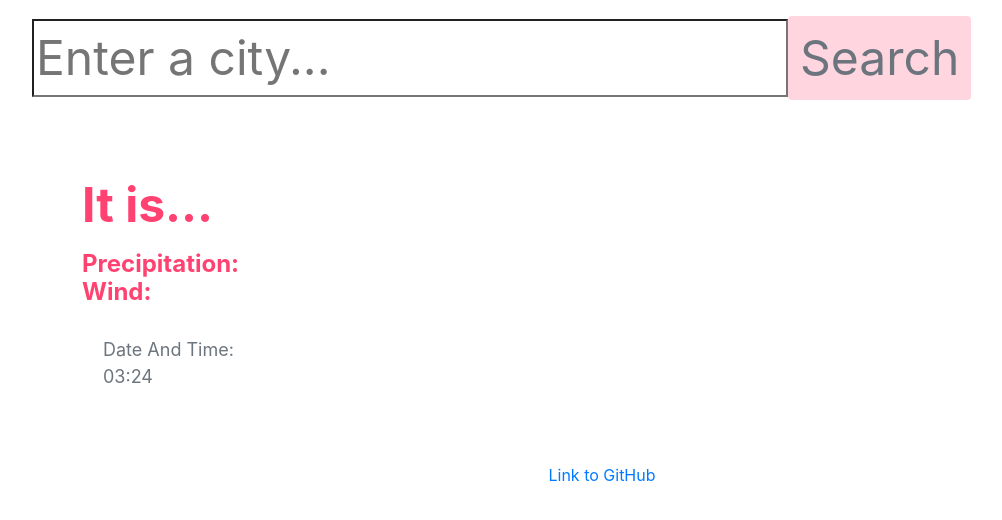
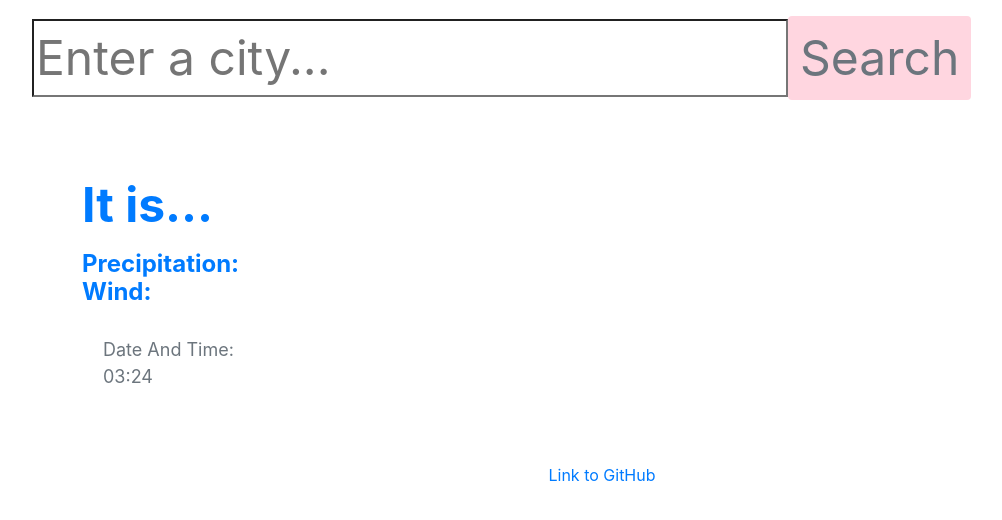
Before and after one commit to tiyanamathew/weather-updated, a React (Create React App) app: page / in a window 1280 px wide. Shown: the top 520 px of the page, without its empty margins (38-1040 px from the left). Built offline with nearby package versions, Linux system fonts and the light colour scheme.

Commit message:
Update App.css

```diff
--- a/src/App.css
+++ b/src/App.css
@@ -45,7 +45,7 @@
 
 .card-title {
   font-size: 18px;
-  color: #ff4271;
+  color: #007BFF;
 }
 
 .card-subtitle {
@@ -59,7 +59,7 @@
 
 .its {
   font-size: 48px;
-  color: #ff4271;
+  color: #007BFF;
   font-weight: bold;
 }
 
@@ -76,7 +76,7 @@
 
 #celcius {
   background: transparent;
-  border-color: #ff4271;
+  border-color: #007BFF;
   color: #6c757d;
   text-decoration: none;
 }
@@ -107,7 +107,7 @@
 }
 .five {
   border: 20px;
-  color: #ff4271;
+  color: #007BFF;
   text-align: center;
 }
 
@@ -121,13 +121,13 @@
 
 body {
   border: 2em;
-  color: #ff4271;
+  color: #007BFF;
   background-color: white;
 }
 
 #github {
-  color: #ff4271;
+  color: #007BFF;
   text-decoration: none;
   text-align: center;
-  color: #ff4271;
+
 }
```
